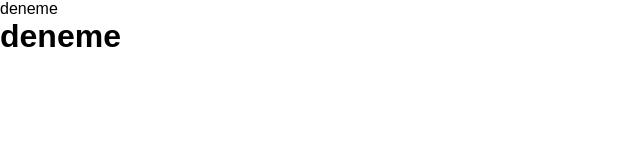
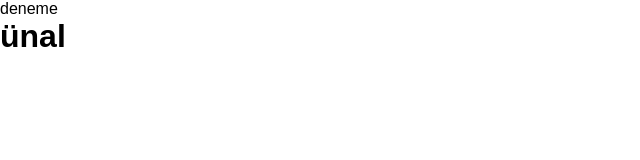
Before and after one commit to elitasadnan/Recipe-Website-Project-, a plain HTML site: page index.html in a window 1280 px wide. Shown: the whole page, without its empty margins (0-640 px from the left). Drawn offline with Linux system fonts and the light colour scheme.

Commit message:
cümle değişti

```diff
--- a/index.html
+++ b/index.html
@@ -12,7 +12,7 @@
 <body>
 
     <p>deneme</p>
-    <h1>deneme</h1>
+    <h1>ünal</h1>
 
 </body>
 </html>
```
